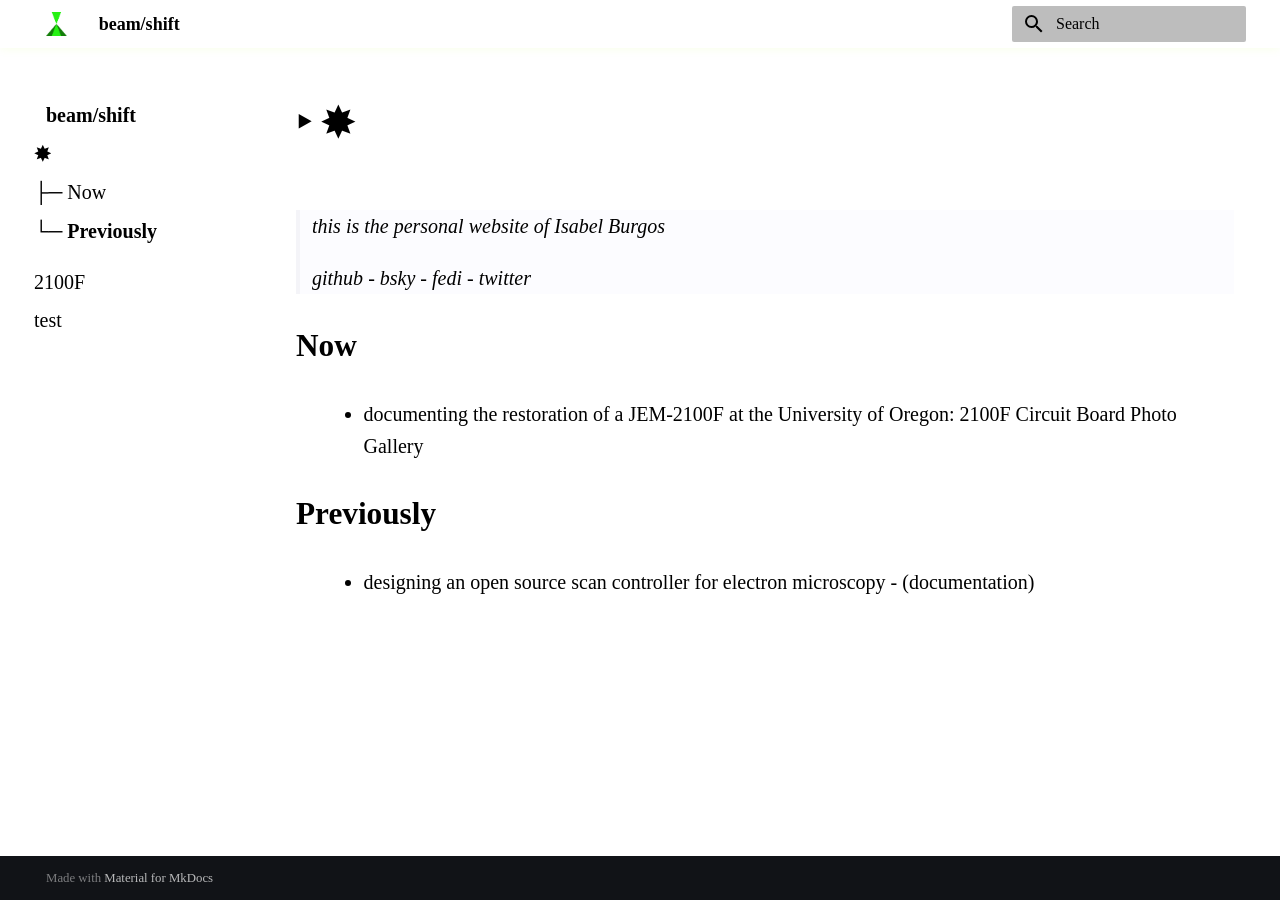
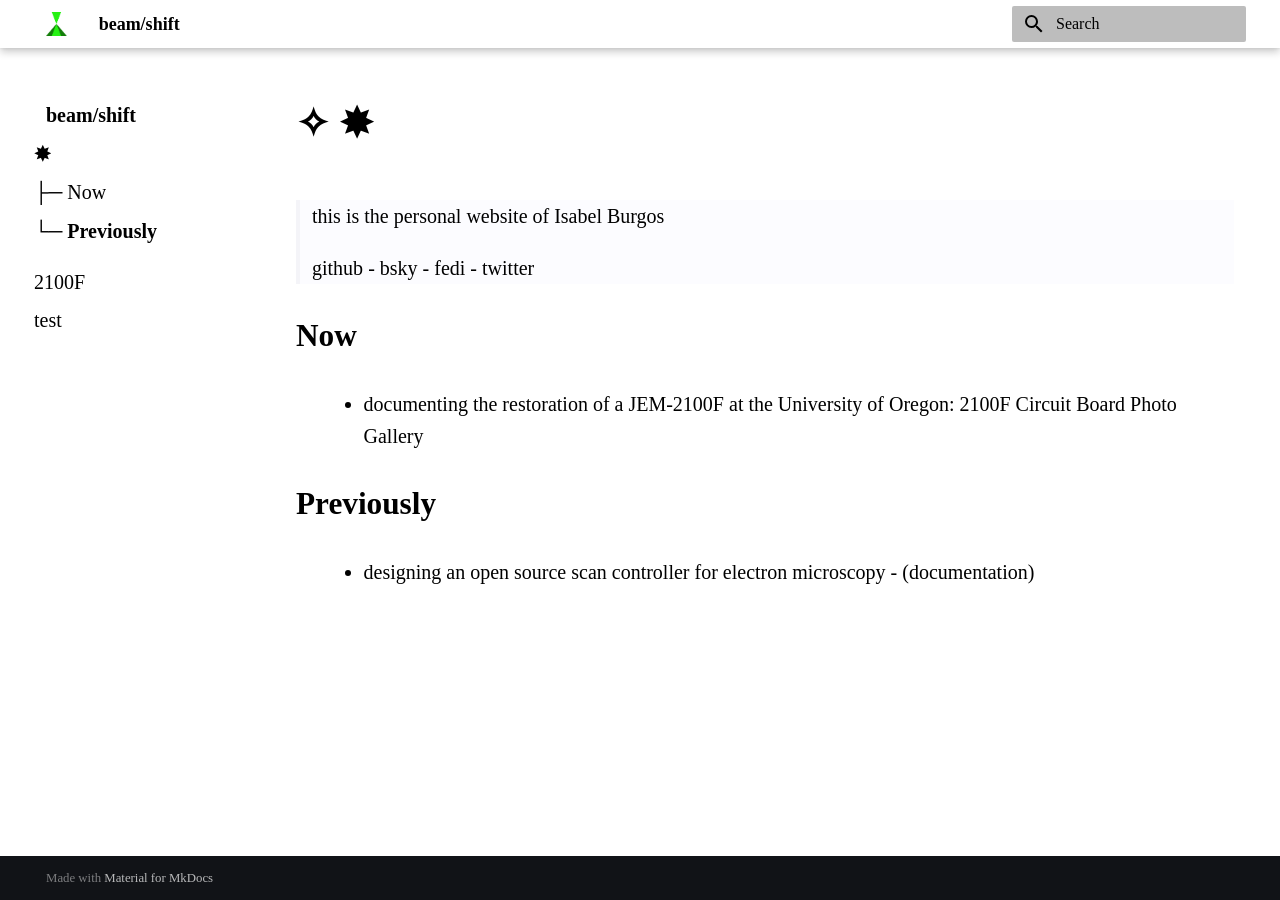
Before and after one commit to isabelburgos/site, an MkDocs documentation site: the page built from docs/index.md, in a window 1280 px wide. Built offline with MkDocs 1.6.1 and Material for MkDocs 9.7.7, drawn with Linux system fonts in a browser that asks for light colours.

Commit message:
i like the theme

```diff
--- /dev/null
+++ b/docs/extras.css
@@ -0,0 +1,73 @@
+/* Index numbers - circled style from manual */
+.md-typeset ol {
+  counter-reset: technical-counter;
+  list-style: none;
+  padding-left: 0;
+}
+
+.md-typeset ol > li {
+  counter-increment: technical-counter;
+  position: relative;
+  padding-left: 3rem;
+  /* margin: 1.5rem 0; */
+}
+
+.md-typeset ol > li::before {
+  content: counter(technical-counter);
+  position: absolute;
+  left: 0;
+  top: 0.1rem;
+  width: 1.5rem;
+  height: 1.5rem;
+  border: 2px solid var(--accent);
+  border-radius: 50%;
+  display: flex;
+  align-items: center;
+  justify-content: center;
+  font-size: var(--token-font-size-sm);
+  font-weight: 700;
+  color: var(--accent);
+  background: transparent;
+}
+
+/* Nested lists return to normal */
+.md-typeset ol ol {
+  list-style: lower-alpha;
+  padding-left: 2rem;
+  margin-top: 0.5rem;
+}
+
+.md-typeset ol ol > li::before {
+  display: none;
+}
+
+/* Base nav items - add tree structure */
+.md-nav__item {
+  position: relative;
+}
+
+.md-nav__link {
+  color: var(--fg-dim);
+  transition: all var(--token-transition-fast);
+  /* padding-left: 1.5rem; */
+  position: relative;
+}
+
+/* Nested items - add vertical line and branch */
+.md-nav__item .md-nav__list .md-nav__item > .md-nav__link ::before{
+  content: "├─ ";
+  color: var(--border);
+}
+/* Last item gets different character */
+.md-nav__item .md-nav__list .md-nav__item:last-child > .md-nav__link ::before{
+  content: "└─ "
+}
+
+/* Nested items - add vertical line and branch */
+.md-nav__item .md-nav__list .md-nav__item .md-nav__list .md-nav__item > .md-nav__link ::before{
+  content: "│ ├─ "
+}
+/* Last item gets different character */
+.md-nav__item .md-nav__list .md-nav__item .md-nav__list .md-nav__item:last-child > .md-nav__link ::before{
+  content: "│ └─ "
+}
--- a/docs/styles.css
+++ b/docs/styles.css
@@ -97,7 +97,6 @@
 .md-header,
 .md-tabs {
   background-color: var(--bg-alt) !important;
-  box-shadow: 0 0 0.5rem rgba(179, 255, 1, 0.1);
 }
 
 .md-header__title,
@@ -106,13 +105,24 @@
   color: var(--fg) !important;
 }
 
-/* Header site title - phosphor green glow */
+/* Header site title */
 .md-header__title {
   color: var(--accent) !important;
   font-weight: 700;
   text-transform: lowercase;
-  letter-spacing: var(--token-letter-spacing-wider);
-  text-shadow: 0 0 10px var(--accent-glow);
+}
+
+/* Header / top nav */
+.md-header {
+  background-color: var(--bg-alt);
+  /* border-bottom: 1px solid var(--fg-dim); */
+}
+
+/* Footer */
+.md-footer {
+  background-color: var(--bg-alt);
+  /* border-top: 1px solid var(--fg-dim); */
+  color: var(--fg-dim);
 }
 
 /* Icons in header */
@@ -138,10 +148,6 @@
    Layout
    ========================= */
 
-.md-footer {
-  background: var(--bg-alt);
-  border-top: 1px solid var(--border);
-}
 
 .md-sidebar {
   background: var(--bg-alt);
@@ -194,37 +200,6 @@
   letter-spacing: var(--token-letter-spacing-wide);
 }
 
-/* Base nav items - add tree structure */
-.md-nav__item {
-  position: relative;
-}
-
-.md-nav__link {
-  color: var(--fg-dim);
-  transition: all var(--token-transition-fast);
-  /* padding-left: 1.5rem; */
-  position: relative;
-}
-
-/* Nested items - add vertical line and branch */
-.md-nav__item .md-nav__list .md-nav__item > .md-nav__link ::before{
-  content: "├─ ";
-  color: var(--border);
-}
-/* Last item gets different character */
-.md-nav__item .md-nav__list .md-nav__item:last-child > .md-nav__link ::before{
-  content: "└─ "
-}
-
-/* Nested items - add vertical line and branch */
-.md-nav__item .md-nav__list .md-nav__item .md-nav__list .md-nav__item > .md-nav__link ::before{
-  content: "│ ├─ "
-}
-/* Last item gets different character */
-.md-nav__item .md-nav__list .md-nav__item .md-nav__list .md-nav__item:last-child > .md-nav__link ::before{
-  content: "│ └─ "
-}
-
 
 /* Folders/sections get trailing slash */
 .md-nav__item--nested > .md-nav__link::after {
@@ -263,18 +238,16 @@
 /* Headings with phosphor glow */
 .md-typeset h1 {
   color: var(--accent);
-  /* text-transform: uppercase; */
   letter-spacing: var(--token-letter-spacing-wide);
-  border-bottom: 2px solid var(--border);
-  padding-bottom: 0.5rem;
-  /* margin-top: 2rem; */
-  text-shadow: 0 0 15px var(--accent-glow);
   font-weight: 700;
 }
 
+
 .md-typeset h1::before {
-  content: "‣ "
+  content: "✧ ";
+  text-shadow: 0 0 15px var(--accent-glow);
 }
+
 
 .md-typeset h2 {
   color: var(--accent-dim);
@@ -378,7 +351,6 @@
   margin: var(--token-blockquote-margin) 0;
   background: rgba(198, 183, 255, 0.05);
   color: var(--fg-dim);
-  font-style: italic;
 }
 
 .md-typeset .admonition,
@@ -453,10 +425,7 @@
 mjx-container[display="true"] {
   padding: var(--token-math-block-padding);
   margin: var(--token-math-block-margin) 0;
-  background: var(--bg-code);
-  border-left: 3px solid var(--token-lavender);
-  border-radius: var(--token-radius-md);
-  box-shadow: inset 0 0 15px rgba(0, 0, 0, 0.2);
+  background: var(--bg-alt)
 }
 
 /* =========================
@@ -491,6 +460,7 @@
 .md-search__input::placeholder {
   color: var(--fg-dim);
 }
+
 
 .md-search__input:focus {
   border-color: var(--accent);
@@ -582,16 +552,6 @@
 }
 
 /* =========================
-   Footer
-   ========================= */
-
-.md-footer__link:hover,
-.md-source:hover {
-  color: var(--accent);
-  text-shadow: 0 0 8px var(--accent-glow);
-}
-
-/* =========================
    Buttons
    ========================= */
 
@@ -622,30 +582,6 @@
 .md-typeset .md-button--primary:hover {
   background: var(--accent-dim);
   box-shadow: 0 0 20px var(--accent-glow);
-}
-
-/* =========================
-   Scrollbars — Terminal Style
-   ========================= */
-
-::-webkit-scrollbar {
-  width: 10px;
-  height: 10px;
-}
-
-::-webkit-scrollbar-track {
-  background: var(--bg-alt);
-  border-left: 1px solid var(--border);
-}
-
-::-webkit-scrollbar-thumb {
-  background: var(--accent-deep);
-  border-radius: var(--token-radius-sm);
-}
-
-::-webkit-scrollbar-thumb:hover {
-  background: var(--accent-dim);
-  box-shadow: 0 0 5px var(--accent-glow);
 }
 
 /* =========================
--- a/mkdocs.yml
+++ b/mkdocs.yml
@@ -1,5 +1,5 @@
 site_name: "beam/shift"
-extra_css: ["styles.css"]
+extra_css: ["styles.css", "extras.css"]
 
 hooks:
   - overrides/hooks.py
```
